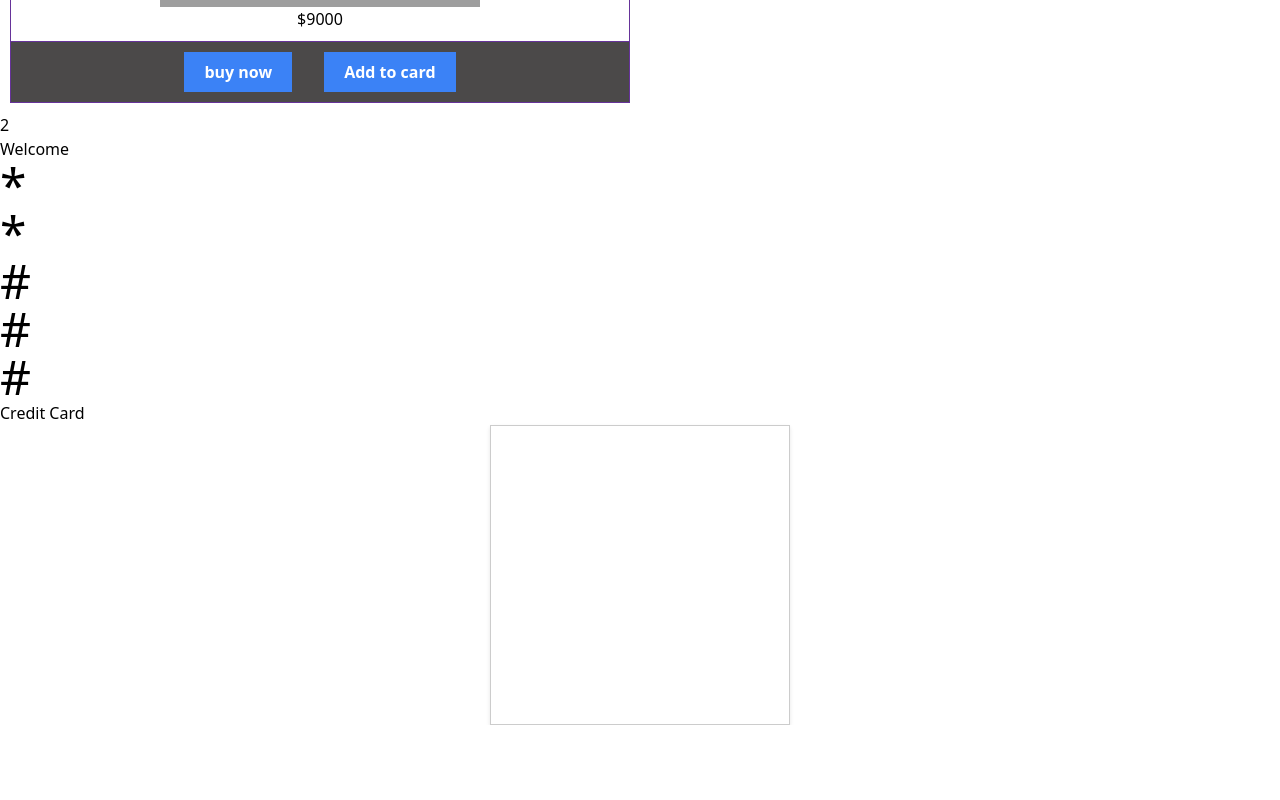
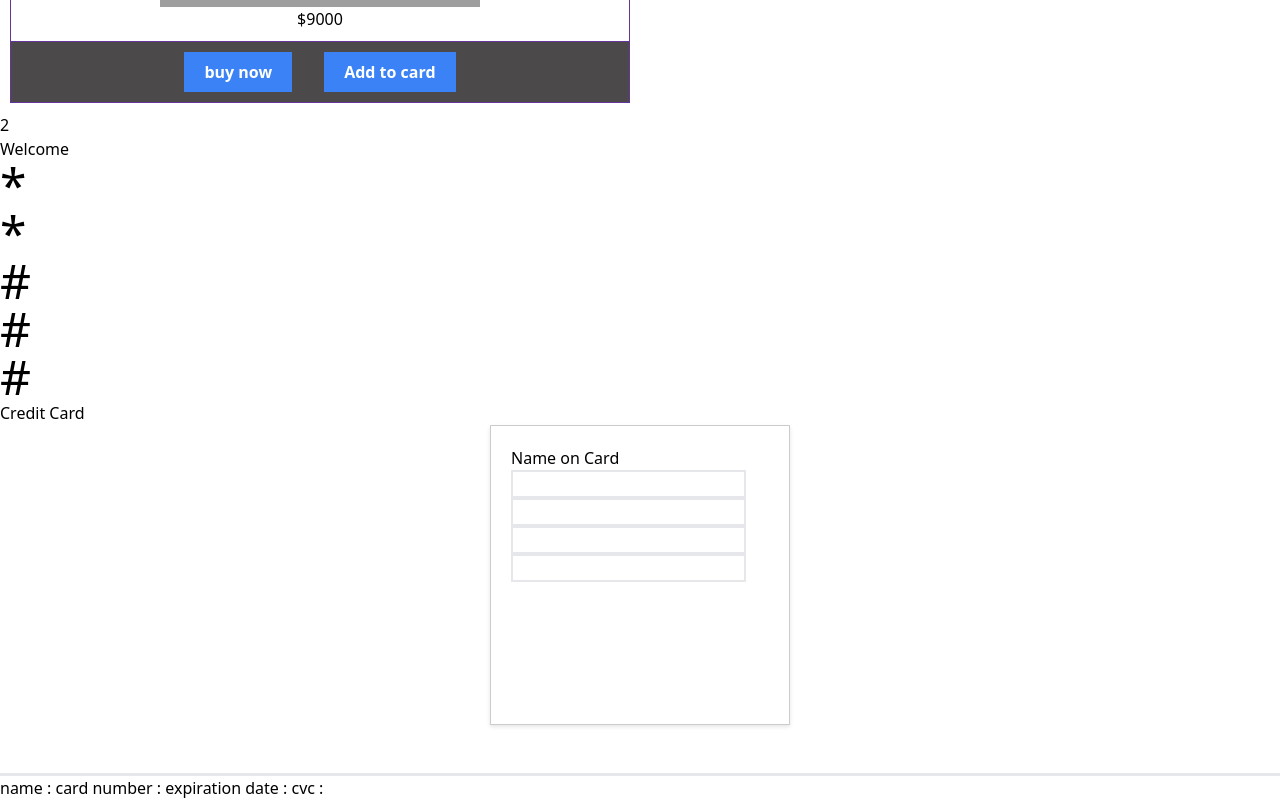
Before and after one commit to MdSaifulIslamRafsan/learn-vue, a Vue app: page / in a window 1280 px wide. Shown: the part 1714-2514 px from the top of the page. Before the commit the page ends 2439 px from the top, so only its background shows below. Built offline with nearby package versions, Linux system fonts and the light colour scheme; grey boxes are pictures that could not be loaded.

Commit message:
added  Multiple v-model support

```diff
--- a/src/App.vue
+++ b/src/App.vue
@@ -45,33 +45,36 @@
       </template>
 
       <template v-slot:footer>
-        <a class="text-center block underline text-blue-500" href="">learn more</a>
+        <a class="text-center block underline text-blue-500" href=""
+          >learn more</a
+        >
       </template>
-
     </TheCard>
     <TheCard cardTitle="iphone 12 pro max">
-
-
       <template #default>
-
-      <img class="h-60 mx-auto"
+        <img
+          class="h-60 mx-auto"
           src="https://adminapi.applegadgetsbd.com/storage/media/large/2445-37576.jpg"
           alt="iphone 12 pro max"
         />
         <p>
-        The iPhone 12 Pro Max is a smartphone designed and marketed by Apple Inc. It
-        was unveiled on September 14, 2020, and is the third iPhone in the series
-        since the iPhone 11. The smartphone features a 6.1-inch Super Retina XDR OLED
-        display, a 12MP (f/1.7) telephoto camera with O </p>
+          The iPhone 12 Pro Max is a smartphone designed and marketed by Apple
+          Inc. It was unveiled on September 14, 2020, and is the third iPhone in
+          the series since the iPhone 11. The smartphone features a 6.1-inch
+          Super Retina XDR OLED display, a 12MP (f/1.7) telephoto camera with O
+        </p>
       </template>
 
       <template #footer>
         <div class="flex justify-center">
-         <button class="text-center py-2 mx-4 px-5 bg-blue-500" href="">buy now</button>
-      <button class="text-center py-2 mx-4 px-5 bg-blue-500" href="">Add to card</button>
+          <button class="text-center py-2 mx-4 px-5 bg-blue-500" href="">
+            buy now
+          </button>
+          <button class="text-center py-2 mx-4 px-5 bg-blue-500" href="">
+            Add to card
+          </button>
         </div>
       </template>
-
     </TheCard>
     <TheCard cardTitle="services">
       <ul>
@@ -80,7 +83,9 @@
         <li>design</li>
       </ul>
       <p>
-        <a href="https://example.com/services" target="_blank">View our services</a>
+        <a href="https://example.com/services" target="_blank"
+          >View our services</a
+        >
       </p>
       <p>
         <a href="https://example.com/contact" target="_blank">Contact us</a>
@@ -98,46 +103,72 @@
         <a href="https://example.com/careers" target="_blank">Careers</a>
       </p>
     </TheCard>
-    <TheCard cardTitle="task">
-    </TheCard>
+    <TheCard cardTitle="task"> </TheCard>
     <Count></Count>
   </div>
   <div class="grid lg:grid-cols-2">
-        <ProductCard v-for="(product) in products" :key="product.id" :product="product" @buy-now-click="buyNow" @add-to-card-click="addNow" @toggle-favourite="toggleFavourite"></ProductCard>
+    <ProductCard
+      v-for="product in products"
+      :key="product.id"
+      :product="product"
+      @buy-now-click="buyNow"
+      @add-to-card-click="addNow"
+      @toggle-favourite="toggleFavourite"
+    ></ProductCard>
   </div>
-    <p>{{myRating}}</p>
+  <p>{{ myRating }}</p>
   <the-rating v-model="myRating"></the-rating>
-   <CreditCard></CreditCard>
+  <div>
+    <CreditCard v-model:cardHolderName="cardHolderName" v-model:cardNumber="cardNumber" v-model:expirationDate="expirationDate" v-model:cvv="cvv"> </CreditCard>
+    <br />
+    <br />
+    <hr />
+    <hr />
+    <hr />
+    <p>
+      name : {{ cardHolderName }} card number :
+      {{ cardNumber }} expiration date :
+      {{ expirationDate }} cvc : {{ cvv }}
+    </p>
+  </div>
 </template>
 
 <script>
-import { ref } from 'vue';
+import { ref } from "vue";
 import ContactDetails from "./components/ContactDetails.vue";
-import Count from './components/Count.vue';
-import ProductCard from './components/ProductCard.vue';
+import Count from "./components/Count.vue";
+import ProductCard from "./components/ProductCard.vue";
 import TheCard from "./components/TheCard.vue";
-import TheRating from './components/TheRating.vue';
-import CreditCard from './components/CreditCard.vue';
+import TheRating from "./components/TheRating.vue";
+import CreditCard from "./components/CreditCard.vue";
 export default {
-  components: { ContactDetails, TheCard, Count, ProductCard, TheRating, CreditCard },
-  methods:{
+  components: {
+    ContactDetails,
+    TheCard,
+    Count,
+    ProductCard,
+    TheRating,
+    CreditCard,
+  },
+  methods: {
     buyNow(product) {
       console.log("Buy Now clicked!", product);
     },
-      addNow(product){
+    addNow(product) {
       console.log("Add to Card clicked!", product);
     },
-     toggleFavourite(product){
-      console.log(product);
-
+    toggleFavourite(product) {
       product.addToFavourite = !product.addToFavourite;
-     }
-
+    },
   },
   setup() {
     return {
       myRating: ref(2),
       msg: "Hello Vue.js!",
+      cardNumber: ref(""),
+      cardHolderName: ref(""),
+      expirationDate:ref(""),
+      cvv: ref(""),
       contact1: {
         name: "John Doe",
         phone: "123-456-7890",
@@ -176,29 +207,33 @@ export default {
           id: 1,
           name: "iPhone 12 Pro Max",
           price: 10000,
-          description: "The iPhone 12 Pro Max is a smartphone designed and marketed by Apple Inc. It was unveiled on September 14, 2020, and is the third iPhone in the series since the iPhone 11.",
-          image: "https://adminapi.applegadgetsbd.com/storage/media/large/2445-37576.jpg",
+          description:
+            "The iPhone 12 Pro Max is a smartphone designed and marketed by Apple Inc. It was unveiled on September 14, 2020, and is the third iPhone in the series since the iPhone 11.",
+          image:
+            "https://adminapi.applegadgetsbd.com/storage/media/large/2445-37576.jpg",
           addToFavourite: true,
         },
         {
           id: 2,
           name: "Samsung Galaxy S21 Ultra",
           price: 9000,
-          description: "The Samsung Galaxy S21 Ultra is a smartphone developed by Samsung Electronics. It was announced on September 12, 2020, and is the fourth Samsung",
-          image: "https://images.samsung.com/is/image/samsung/p6pim/levant/2401/gallery/levant-galaxy-s24-s928-sm-s928bztqmea-thumb-539426017",
+          description:
+            "The Samsung Galaxy S21 Ultra is a smartphone developed by Samsung Electronics. It was announced on September 12, 2020, and is the fourth Samsung",
+          image:
+            "https://images.samsung.com/is/image/samsung/p6pim/levant/2401/gallery/levant-galaxy-s24-s928-sm-s928bztqmea-thumb-539426017",
           addToFavourite: false,
         },
         {
           id: 3,
           name: "Samsung Galaxy S21 Ultra",
           price: 9000,
-          description: "The Samsung Galaxy S21 Ultra is a smartphone developed by Samsung Electronics. It was announced on September 12, 2020, and is the fourth Samsung",
-          image: "https://images.samsung.com/is/image/samsung/p6pim/levant/2401/gallery/levant-galaxy-s24-s928-sm-s928bztqmea-thumb-539426017",
+          description:
+            "The Samsung Galaxy S21 Ultra is a smartphone developed by Samsung Electronics. It was announced on September 12, 2020, and is the fourth Samsung",
+          image:
+            "https://images.samsung.com/is/image/samsung/p6pim/levant/2401/gallery/levant-galaxy-s24-s928-sm-s928bztqmea-thumb-539426017",
           addToFavourite: true,
-        }
-
-      ])
-
+        },
+      ]),
     };
   },
 };
--- a/src/components/CreditCard.vue
+++ b/src/components/CreditCard.vue
@@ -2,20 +2,51 @@
     <div>
         <h1>Credit Card</h1>
         <div class="card">
-
+          <label>
+            Name on Card
+          </label>
+          <input class="border-2" @input="handleCardHolderName" :value="cardHolderName" type="text" />
+          <input class="border-2" type="text" :value="cardNumber" @input="handleCardNumber"  />
+          <input class="border-2" type="text" :value="expirationDate" @input="handleExpirationDate" />
+          <input class="border-2" type="text" :value="cvv" @input="handleCvv" />
         </div>
     </div>
 </template>
 <script>
 export default {
-    setup: () => {
-        return {
-            cardNumber: '',
-            cardHolderName: '',
-            expirationDate: '',
-            cvv: ''
+    props: {
+        cardHolderName: {
+            type: String,
+            default : "",
+        },
+        cardNumber: {
+            type: Number,
+            default : "",
+        },
+        expirationDate: {
+            type: String,
+            default : "",
+        },
+        cvv: {
+            type: String,
+            default : "",
         }
-    }
+    },
+    methods: {
+        handleCardHolderName(e){
+           this.$emit("update:cardHolderName", e.target.value);
+        },
+        handleCardNumber(e){
+           this.$emit("update:cardNumber", e.target.value);
+        },
+        handleExpirationDate(e){
+           this.$emit("update:expirationDate", e.target.value);
+        },
+        handleCvv(e){
+           this.$emit("update:cvv", e.target.value);
+        },
+    },
+
 }
 </script>
 <style  scoped>
```
Lines whose indentation alone changed are shown as unchanged.
